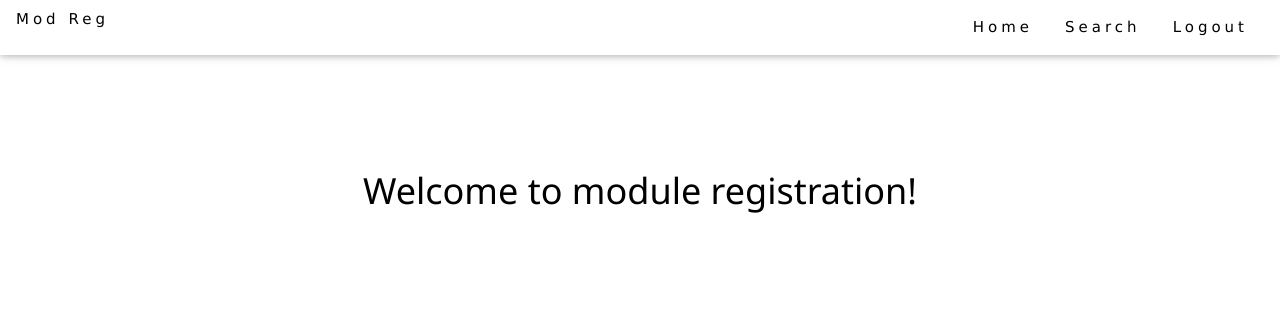
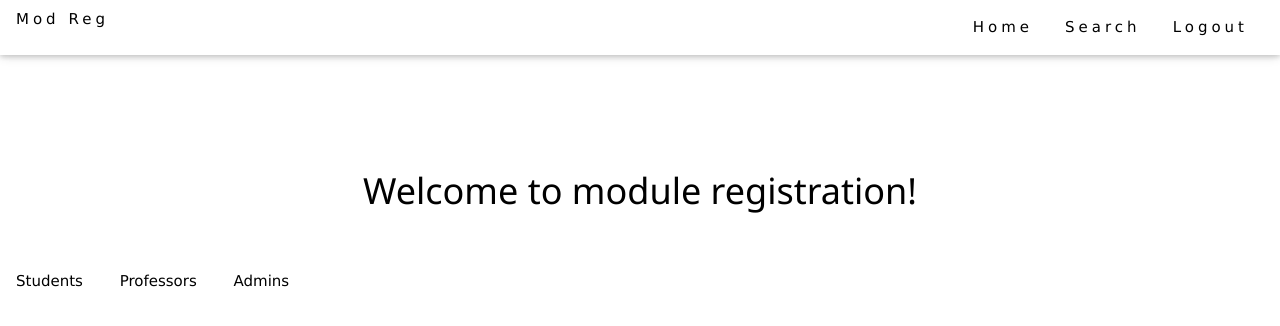
Before and after one commit to yingrong1996/3013-Group15, a Python web app: template FlaskApp/templates/userhome.html in a window 1280 px wide. Shown: the top 326 px of the page. Run offline with Jinja, Linux system fonts and the light colour scheme; the template is opened without the code that fills it, so the values that code supplies are empty.

Commit message:
no message

```diff
--- a/FlaskApp/templates/userhome.html
+++ b/FlaskApp/templates/userhome.html
@@ -8,4 +8,9 @@
 <div class="w3-row w3-padding-64">
   <h1 class="logo" style="position:relative;top:30px;" >Welcome to module registration!</h1>
 </div>
+<div>
+  <a href="/student" class="w3-bar-item w3-button">Students</a>
+  <a href="/prof" class="w3-bar-item w3-button">Professors</a>
+  <a href="/admin" class="w3-bar-item w3-button">Admins</a>
+</div>
 {% endblock %}
--- a/FlaskApp/views.py
+++ b/FlaskApp/views.py
@@ -635,7 +635,6 @@ def render_registration_page():
 
 
 @view.route("/login", methods=["GET", "POST"])
-@login_required
 def render_login_page():
     form = LoginForm()
     if form.is_submitted():
@@ -645,7 +644,6 @@ def render_login_page():
         user = web_users.query.filter_by(user_id=form.user_id.data).first()
         password = web_users.query.filter_by(password=form.password.data).first()
         if user and password:
-            # TODO: You may want to verify if password is correct
             login_user(user)
             return redirect("/userhome")
     return render_template("login_test.html", form=form)
```
Also changed, not shown: FlaskApp/templates/logoutpage.html (+6 -2 lines).
